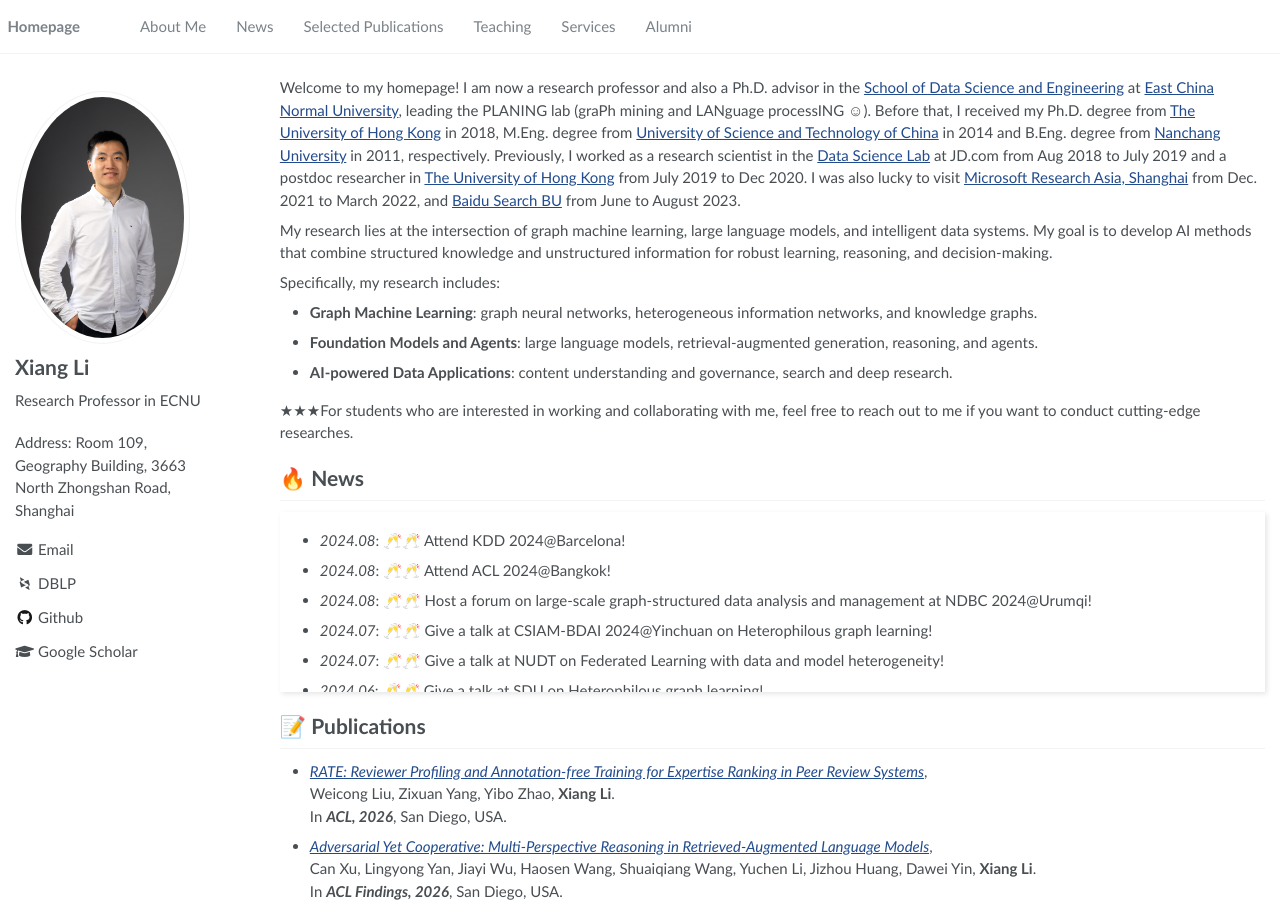
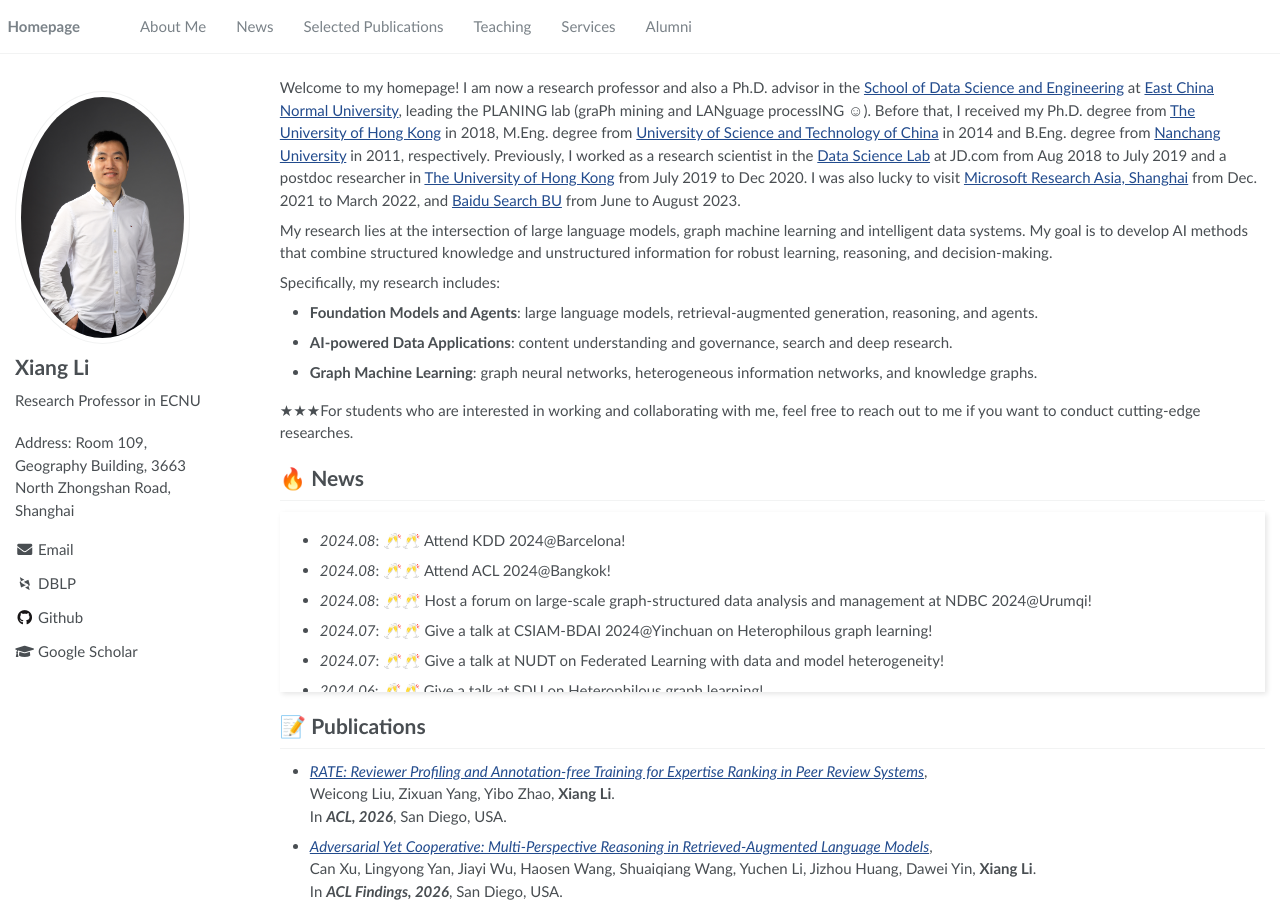
Before and after one commit to lixiang3776/lixiang3776.github.io, a Jekyll site: the page built from _pages/about.md, in a window 1280 px wide and 900 px high. Built offline with Jekyll 4.4.1, drawn with Linux system fonts in a browser that asks for light colours; some web fonts are replaced.

```diff
--- a/_pages/about.md
+++ b/_pages/about.md
@@ -21,12 +21,12 @@ Welcome to my homepage! I am now a research professor and also a Ph.D. advisor i
 M.Eng. degree from <a href="http://www.ustc.edu.cn/">University of Science and Technology of China</a> in 2014 and B.Eng. degree from <a href="http://www.ncu.edu.cn/">Nanchang University</a> in 2011, respectively. Previously, I worked as a research scientist in the [Data Science Lab](https://datascience.jd.com) at JD.com from Aug 2018 to July 2019 and a postdoc researcher in <a href="http://www.hku.hk/" target="_blank">The University of Hong Kong</a> from July 2019 to Dec 2020.
 I was also lucky to visit [Microsoft Research Asia, Shanghai](https://www.microsoft.com/en-us/research/group/shanghai-ai-ml-group/) from Dec. 2021 to March 2022, and [Baidu Search BU](https://www.baidu.com/) from June to August 2023.
 
-My research lies at the intersection of graph machine learning, large language models, and intelligent data systems. My goal is to develop AI methods that combine structured knowledge and unstructured information for robust learning, reasoning, and decision-making.
+My research lies at the intersection of large language models, graph machine learning and intelligent data systems. My goal is to develop AI methods that combine structured knowledge and unstructured information for robust learning, reasoning, and decision-making.
 
 Specifically, my research includes:
-- **Graph Machine Learning**: graph neural networks, heterogeneous information networks, and knowledge graphs.
 - **Foundation Models and Agents**: large language models, retrieval-augmented generation, reasoning, and agents.
 - **AI-powered Data Applications**: content understanding and governance, search and deep research.
+- **Graph Machine Learning**: graph neural networks, heterogeneous information networks, and knowledge graphs.
 
 &#9733;&#9733;&#9733;For students who are interested in working and collaborating with me, feel free to reach out to me if you want to conduct cutting-edge researches.
 
```
